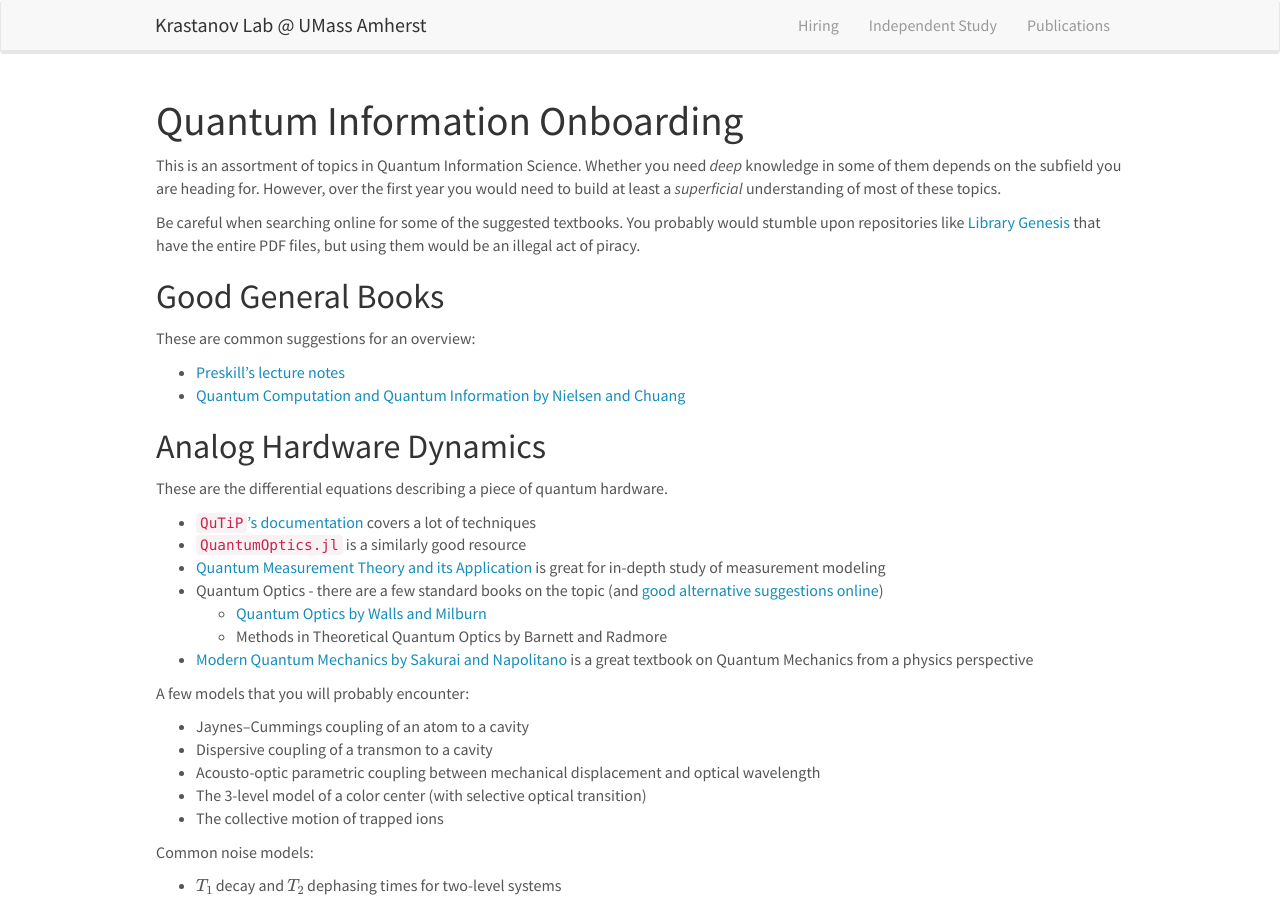
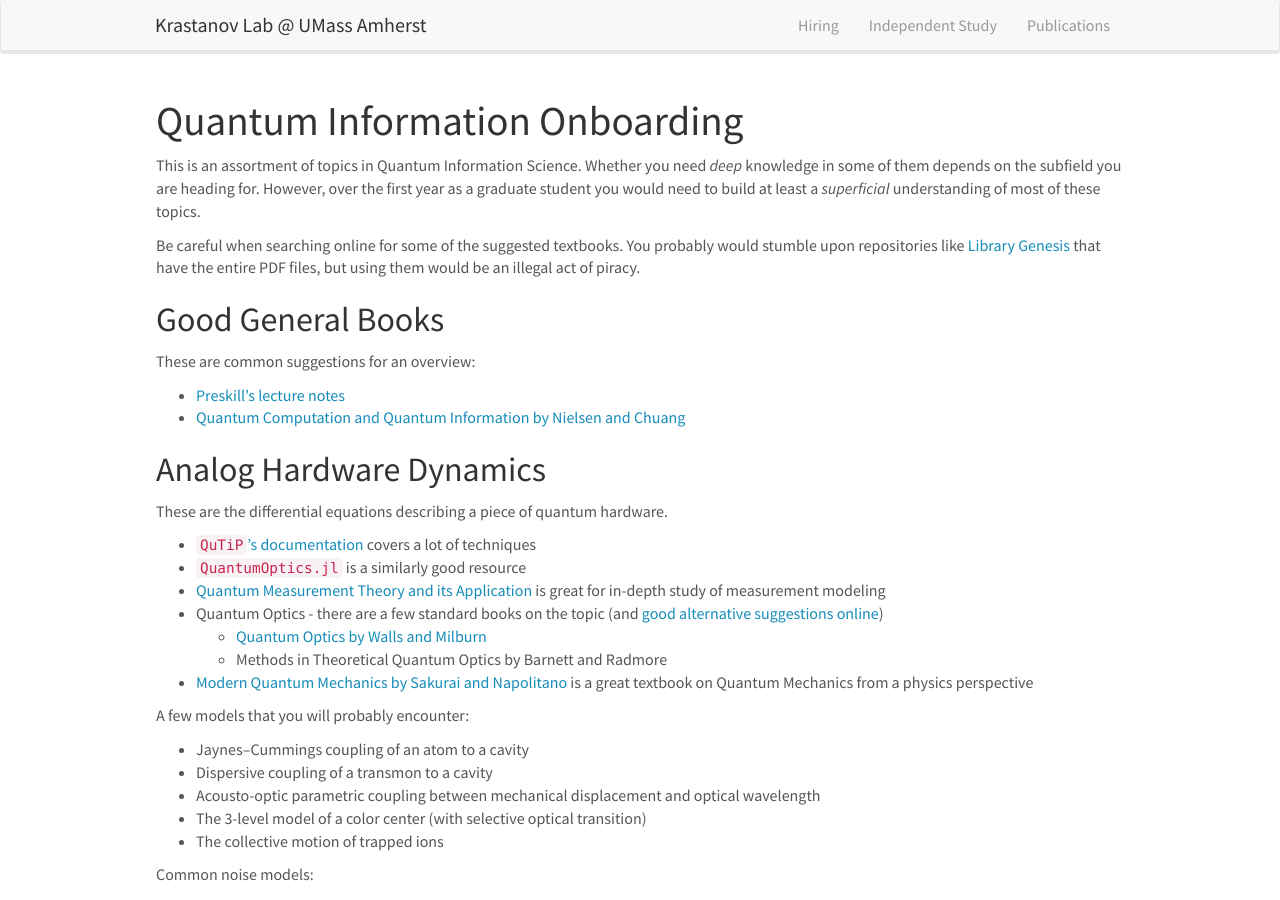
Before and after one commit to Krastanov/labwebsite, a Jekyll site: the page built from _pages/quantumonboarding.md, in a window 1280 px wide and 900 px high. Built offline with Jekyll 4.4.1, drawn with Linux system fonts in a browser that asks for light colours; nearby versions of some CDN libraries; Markdown is read by kramdown in place of the engine named in the settings; formulas are drawn with MathJax 3.

Commit message:
minor clarification

```diff
--- a/_pages/quantumonboarding.md
+++ b/_pages/quantumonboarding.md
@@ -8,7 +8,7 @@ permalink: /quantumonboarding/
 
 # Quantum Information Onboarding
 
-This is an assortment of topics in Quantum Information Science. Whether you need *deep* knowledge in some of them depends on the subfield you are heading for. However, over the first year you would need to build at least a *superficial* understanding of most of these topics.
+This is an assortment of topics in Quantum Information Science. Whether you need *deep* knowledge in some of them depends on the subfield you are heading for. However, over the first year as a graduate student you would need to build at least a *superficial* understanding of most of these topics.
 
 Be careful when searching online for some of the suggested textbooks. You probably would stumble upon repositories like [Library Genesis](http://libgen.rs/) that have the entire PDF files, but using them would be an illegal act of piracy.
 
```
